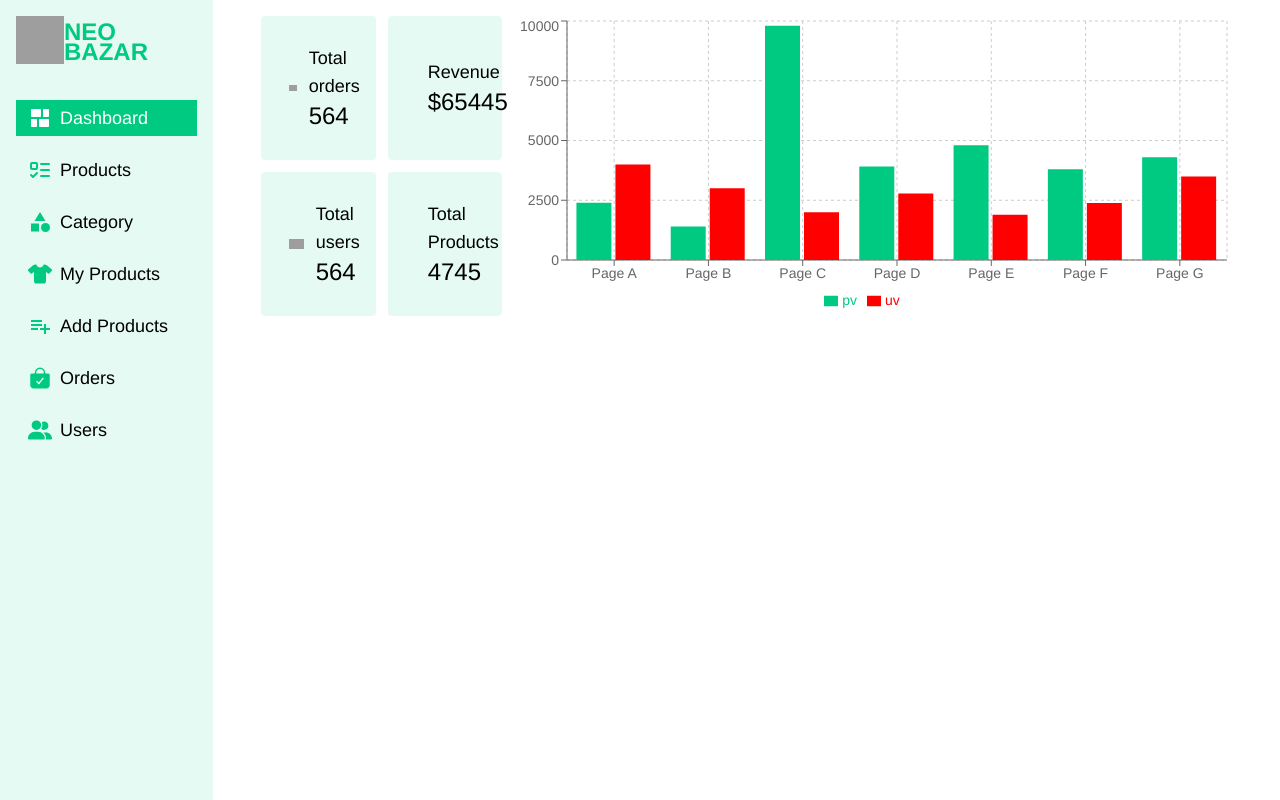
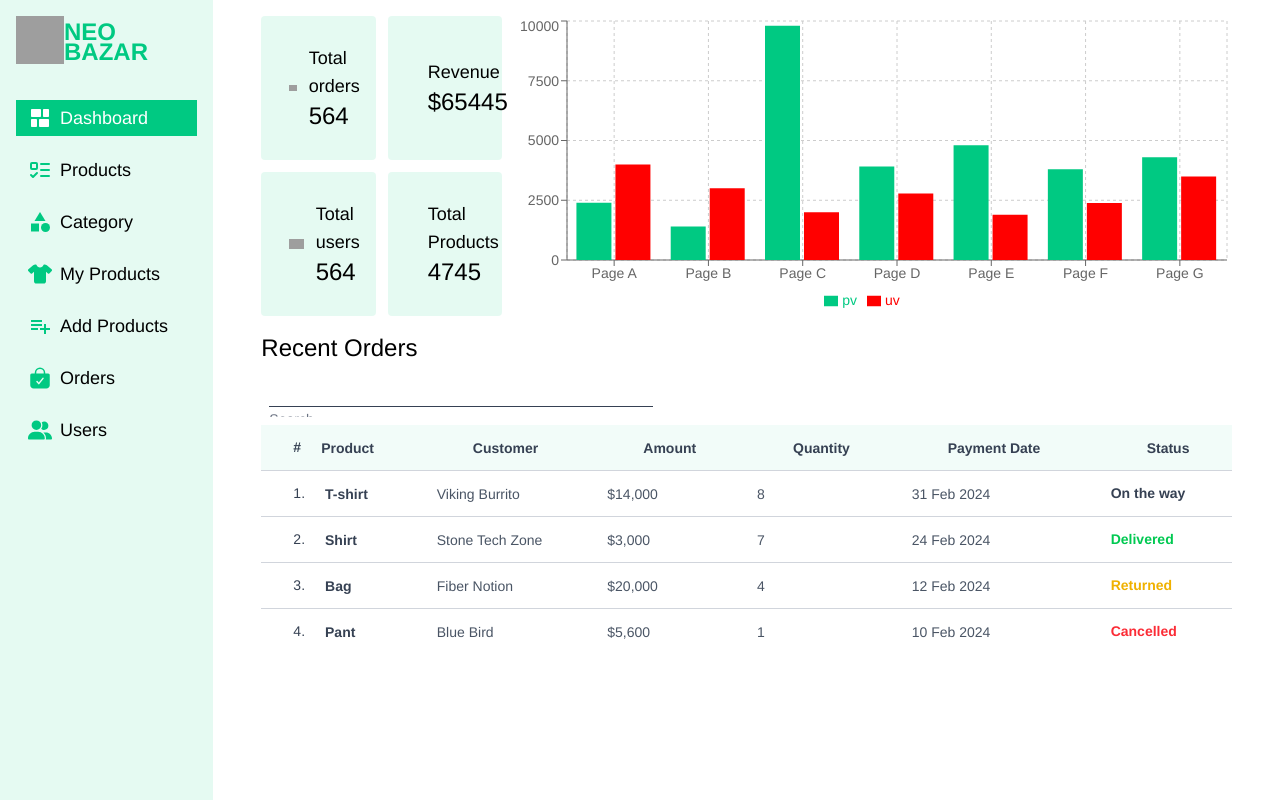
Before and after one commit to devsafex/neo-bazar, a React (Vite) app: page /dashboard/dashboard-home in a window 1280 px wide. Built offline with nearby package versions, Linux system fonts and the light colour scheme; no server answers; grey boxes are pictures that could not be loaded.

Commit message:
Recent Orders teable created

```diff
--- a/package.json
+++ b/package.json
@@ -11,6 +11,7 @@
   },
   "dependencies": {
     "@auth0/auth0-react": "^2.3.0",
+    "@heroicons/react": "^2.2.0",
     "@material-tailwind/react": "^2.1.10",
     "@tailwindcss/vite": "^4.0.3",
     "firebase": "^11.3.0",
--- a/src/Pages/Dashboard/DashboardHome/DashboardHome.jsx
+++ b/src/Pages/Dashboard/DashboardHome/DashboardHome.jsx
@@ -1,47 +1,55 @@
-
-import { Bar, BarChart, CartesianGrid, Legend, XAxis, YAxis , Tooltip} from "recharts";
+import {
+  Bar,
+  BarChart,
+  CartesianGrid,
+  Legend,
+  XAxis,
+  YAxis,
+  Tooltip,
+} from "recharts";
+import { RecentOrders } from "../../../components/RecentOrders/RecentOrders";
 const data = [
   {
-    "name": "Page A",
-    "uv": 4000,
-    "pv": 2400
+    name: "Page A",
+    uv: 4000,
+    pv: 2400,
   },
   {
-    "name": "Page B",
-    "uv": 3000,
-    "pv": 1398
+    name: "Page B",
+    uv: 3000,
+    pv: 1398,
   },
   {
-    "name": "Page C",
-    "uv": 2000,
-    "pv": 9800
+    name: "Page C",
+    uv: 2000,
+    pv: 9800,
   },
   {
-    "name": "Page D",
-    "uv": 2780,
-    "pv": 3908
+    name: "Page D",
+    uv: 2780,
+    pv: 3908,
   },
   {
-    "name": "Page E",
-    "uv": 1890,
-    "pv": 4800
+    name: "Page E",
+    uv: 1890,
+    pv: 4800,
   },
   {
-    "name": "Page F",
-    "uv": 2390,
-    "pv": 3800
+    name: "Page F",
+    uv: 2390,
+    pv: 3800,
   },
   {
-    "name": "Page G",
-    "uv": 3490,
-    "pv": 4300
-  }
-]
+    name: "Page G",
+    uv: 3490,
+    pv: 4300,
+  },
+];
 const DashboardHome = () => {
   return (
     <div>
-      <div>
-        <section className="mx-12 py-4 flex justify-between">
+      <div className="mx-12 py-4">
+        <section className=" flex justify-between">
           <div className=" grid grid-cols-1 md:grid-cols-2 w-1/2 gap-3">
             <div className=" flex items-center max-w-xs  bg-[#00C982]/10  p-4 rounded justify-between">
               {" "}
@@ -114,6 +122,12 @@ const DashboardHome = () => {
             </div>
           </div>
         </section>
+        <section>
+          <h1 className=" text-2xl mt-4">Recent Orders</h1>
+          <div>
+            <RecentOrders/>
+          </div>
+        </section>
       </div>
     </div>
   );
--- /dev/null
+++ b/src/components/RecentOrders/RecentOrders.jsx
@@ -0,0 +1,175 @@
+
+import {
+  Card,
+  Input,
+
+  CardHeader,
+
+  Typography,
+} from "@material-tailwind/react";
+
+const TABLE_HEAD = [
+  {
+    head: "Product",
+    icon: "#",
+  },
+  {
+    head: "Customer",
+  },
+  {
+    head: "Amount",
+  },
+  {
+    head: "Quantity",
+  },
+  {
+    head: "Payment Date",
+  },
+  {
+    head: "Status",
+  },
+];
+
+const TABLE_ROWS = [
+  {
+    product: "T-shirt",
+    customer: "Viking Burrito",
+    amount: "$14,000",
+    quantity: 8,
+    date: "31 Feb 2024",
+    status:'On the way'
+  },
+  {
+    product: "Shirt",
+    customer: "Stone Tech Zone",
+    amount: "$3,000",
+    quantity: 7,
+    date: "24 Feb 2024",
+    status:'Delivered'
+  },
+  {
+    product: "Bag",
+    customer: "Fiber Notion",
+    amount: "$20,000",
+    quantity: 4,
+    date: "12 Feb 2024",
+    status:'Returned'
+  },
+  {
+    product: "Pant",
+    customer: "Blue Bird",
+    amount: "$5,600",
+    quantity: 1,
+    date: "10 Feb 2024",
+    status:'Cancelled'
+  },
+];
+
+export function RecentOrders() {
+  return (
+    <Card className="h-full w-full overflow-x-auto shadow-none">
+      <CardHeader
+        floated={false}
+        shadow={false}
+        className="mb-2 rounded-none p-2"
+      >
+        <div className="w-full md:w-96 mt">
+          <Input label="Search..." variant="standard" />
+        </div>
+      </CardHeader>
+      <table className="w-full min-w-max table-auto text-left">
+        <thead>
+          <tr>
+            {TABLE_HEAD.map(({ head, icon }) => (
+              <th
+                key={head}
+                className="border-b border-gray-300 p-4 py-3 bg-[#00C982]/5"
+              >
+                <div className="flex  items-center gap-1">
+                  <div className=" px-4">
+                  {icon}
+                  </div>
+                  <Typography
+                    color="blue-gray"
+                    variant="small"
+                    className="!font-bold"
+                  >
+                    {head}
+                  </Typography>
+                </div>
+              </th>
+            ))}
+          </tr>
+        </thead>
+        <tbody>
+          {TABLE_ROWS.map(
+            ({ product, customer, amount, quantity, date,status }, index) => {
+              const isLast = index === TABLE_ROWS.length - 1;
+              const classes = isLast
+                ? "px-4 py-3"
+                : "p-4 py-3 border-b border-gray-300";
+
+              return (
+                <tr key={product}>
+                  <td className={classes}>
+                    <div className="flex items-center gap-1">
+                      <div className=" px-4">
+                        {index+1}.
+                      </div>
+                      <Typography
+                        variant="small"
+                        color="blue-gray"
+                        className="font-bold"
+                      >
+                        {product}
+                      </Typography>
+                    </div>
+                  </td>
+                  <td className={classes}>
+                    <Typography
+                      variant="small"
+                      className="font-normal text-gray-600"
+                    >
+                      {customer}
+                    </Typography>
+                  </td>
+                  <td className={classes}>
+                    <Typography
+                      variant="small"
+                      className="font-normal text-gray-600"
+                    >
+                      {amount}
+                    </Typography>
+                  </td>
+                  <td className={classes}>
+                    <Typography
+                      variant="small"
+                      className="font-normal text-gray-600"
+                    >
+                      {quantity}
+                    </Typography>
+                  </td>
+                  <td className={classes}>
+                    <Typography
+                      variant="small"
+                      className="font-normal text-gray-600"
+                    >
+                      {date}
+                    </Typography>
+                  </td>
+                  <td className={classes}>
+                    <div className={`flex items-center gap-2  font-bold
+                      ${status=="Cancelled" && 'text-red-500'}
+                      ${status=="Delivered" && 'text-green-500'}
+                      ${status=="Returned" && 'text-yellow-500'}
+                      `}>{status}</div>
+                  </td>
+                </tr>
+              );
+            }
+          )}
+        </tbody>
+      </table>
+    </Card>
+  );
+}
```
Also changed, not shown: 1 other file (tests, documents, lock files or other folders).
